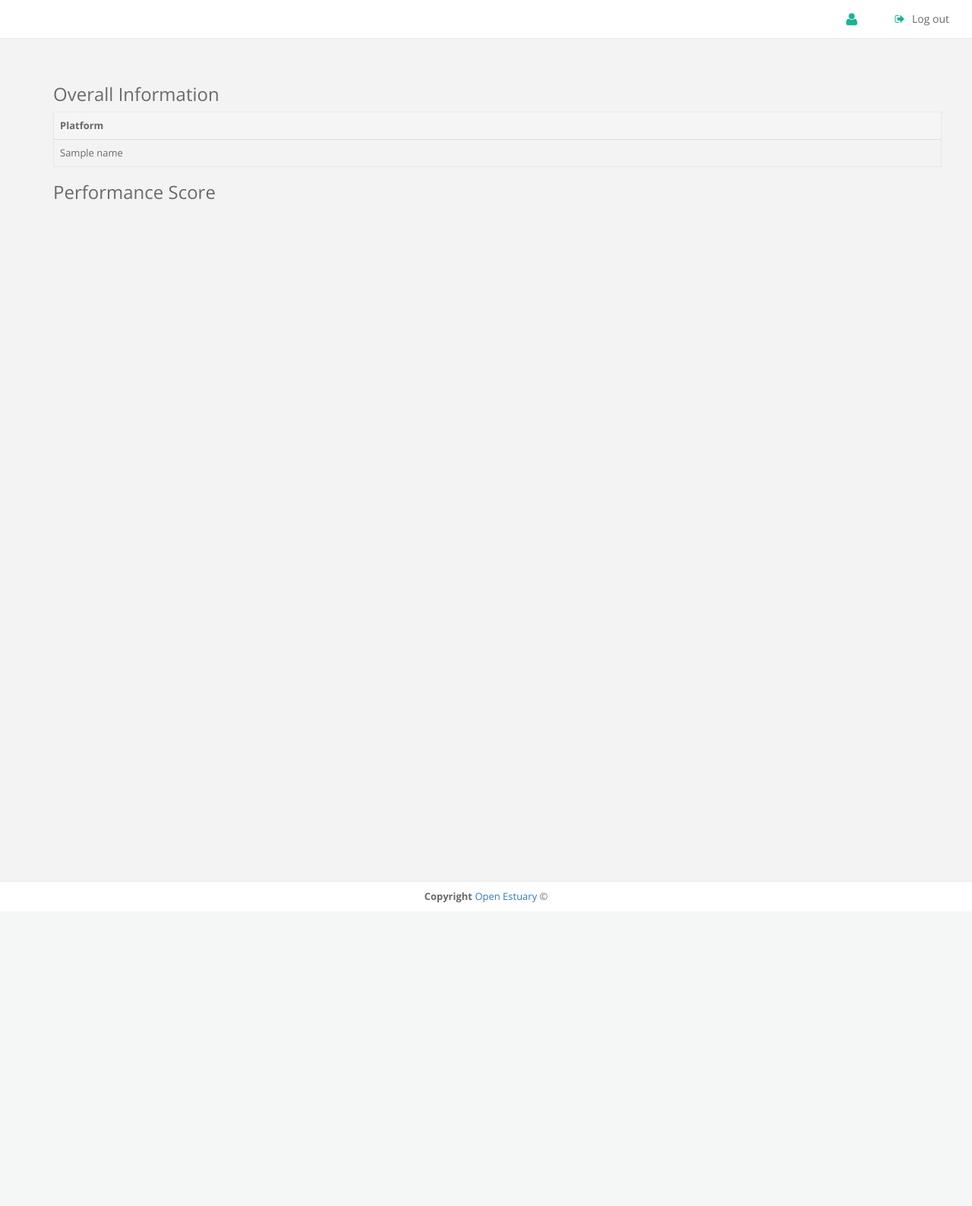
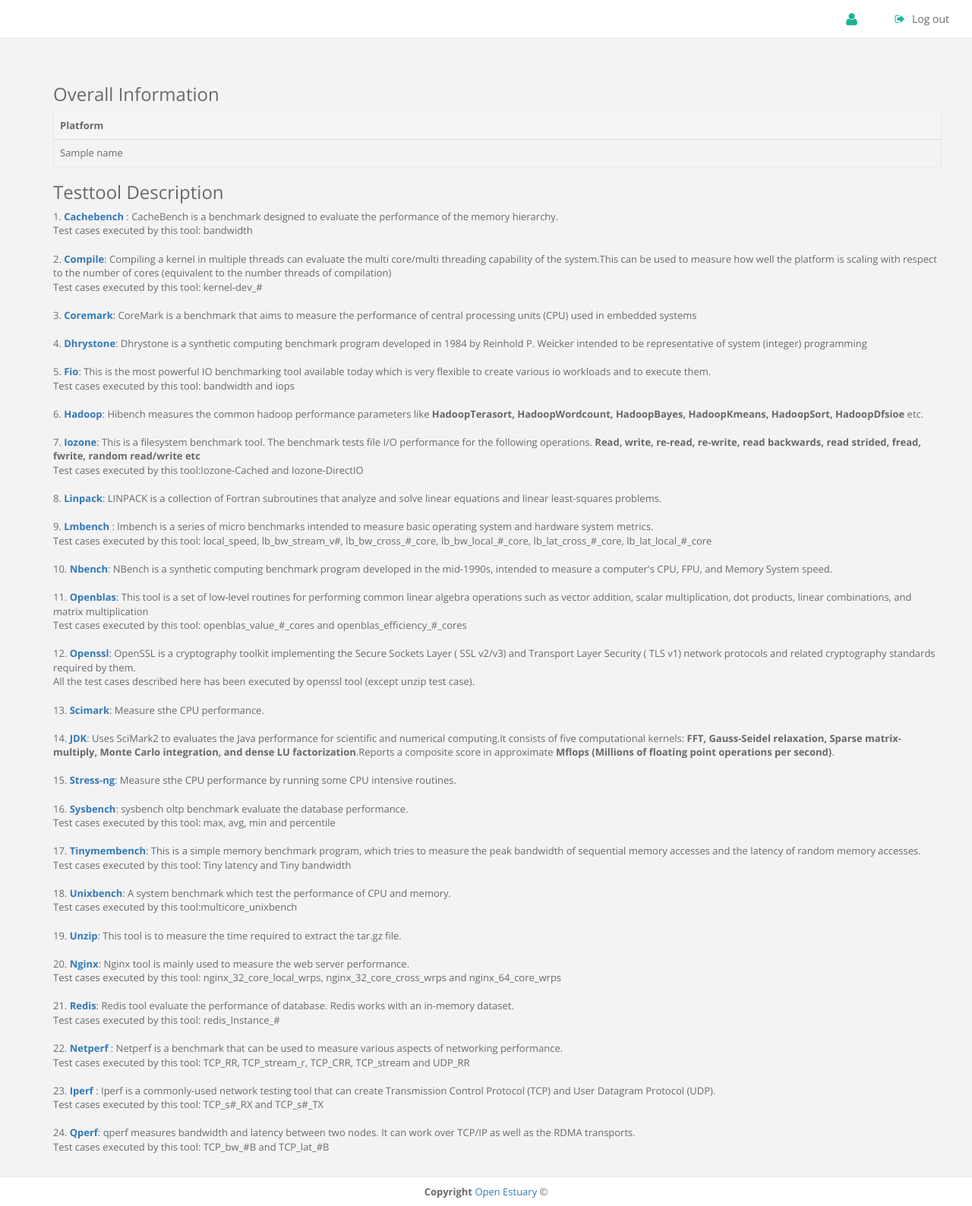
Before and after one commit to TSestuary/NewCaliperweb, a Django app: template task/templates/newresult.html in a window 1280 px wide. Shown: the whole page at 76% size. Before the commit the page ends 1188 px from the top, so only its background shows below. Run offline with Django 3.2, Linux system fonts and the light colour scheme; the template is opened without the code that fills it: most values are stand-ins (such as "Sample title", 1, 10 or a date in 2020); parts of the project's set-up code (start-up, migrations or seed data) failed here and were passed over; some libraries are stand-ins or nearby versions.

Commit message:
add testtool info for each testtask

```diff
--- a/task/templates/newresult.html
+++ b/task/templates/newresult.html
@@ -21,7 +21,75 @@
                 </tr>
             </tbody>
         </table>
-        <h2>Performance Score</h2>
+        <h2>Testtool Description</h2>
+        <p>
+        1. <a href="#"><b>Cachebench</b></a> : CacheBench is a benchmark designed to evaluate the performance of the memory hierarchy.<br>
+        Test cases executed by this tool: bandwidth<br><br>
+
+        2. <a href="#"><b>Compile</b></a>: Compiling a kernel in multiple threads can evaluate the multi core/multi threading capability of the system.This can be used to measure how well the platform is scaling with respect to the number of cores (equivalent to the number threads of compilation) <br>
+         Test cases executed by this tool: kernel-dev_# <br><br>
+
+         3. <a href="#"><b>Coremark</b></a>: CoreMark is a benchmark that aims to measure the performance of central processing units (CPU) used in embedded systems<br><br>
+
+         4. <a href="#"><b>Dhrystone</b></a>: Dhrystone is a synthetic computing benchmark program developed in 1984 by Reinhold P. Weicker intended to be representative of system (integer) programming<br><br>
+
+         5. <a href="#"><b>Fio</b></a>: This is the most powerful IO benchmarking tool available today which is very flexible to create various io workloads and to execute them. <br>
+	Test cases executed by this tool: bandwidth and iops<br><br>
+
+         6. <a href="#"><b>Hadoop</b></a>: Hibench measures the common hadoop performance parameters like <b>HadoopTerasort, HadoopWordcount, HadoopBayes, HadoopKmeans, HadoopSort, HadoopDfsioe</b> etc. <br><br>
+
+         7. <a href="#"><b>Iozone</b></a>: This is a filesystem benchmark tool. The benchmark tests file I/O performance for the following operations. <b> Read, write, re-read, re-write, read backwards, read strided, fread, fwrite, random read/write etc </b> <br>
+	Test cases executed by this tool:Iozone-Cached and Iozone-DirectIO<br><br>
+
+        8. <a href="#"><b>Linpack</b></a>: LINPACK is a collection of Fortran subroutines that analyze and solve linear equations and linear least-squares problems.<br><br>
+
+         9. <a href="#"><b>Lmbench</b></a> : lmbench is a series of micro benchmarks intended to measure basic operating system and hardware system metrics.<br>
+	 Test cases executed by this tool: local_speed, lb_bw_stream_v#, lb_bw_cross_#_core, lb_bw_local_#_core, lb_lat_cross_#_core, lb_lat_local_#_core<br><br>
+
+        10. <a href="#"><b>Nbench</b></a>: NBench is a synthetic computing benchmark program developed in the mid-1990s, intended to measure a computer's CPU, FPU, and Memory System speed.<br><br>
+
+        11. <a href="#"><b>Openblas</b></a>: This tool is a set of low-level routines for performing common linear algebra operations such as vector addition, scalar multiplication, dot products, linear combinations, and matrix multiplication<br>
+	Test cases executed by this tool: openblas_value_#_cores and openblas_efficiency_#_cores <br><br>
+
+        12. <a href="#"><b>Openssl</b></a>: OpenSSL is a cryptography toolkit implementing the Secure Sockets Layer ( SSL v2/v3) and Transport Layer Security ( TLS v1) network protocols and related cryptography standards required by them.<br>
+	All the test cases described here has been executed by openssl tool (except unzip test case). <br><br>
+
+        13. <a href="#"><b>Scimark</b></a>: Measure sthe CPU performance.<br><br>
+
+        14. <a href="#"><b>JDK</b></a>: Uses SciMark2 to evaluates the Java performance for scientific and numerical computing.It consists of five computational kernels: <b>FFT, Gauss-Seidel relaxation, Sparse matrix-multiply, Monte Carlo integration, and dense LU factorization</b>.Reports a composite score in approximate <b>Mflops (Millions of floating point operations per second)</b>.<br><br>
+
+        15. <a href="#"><b>Stress-ng</b></a>: Measure sthe CPU performance by running some CPU intensive routines.<br><br>
+
+        16. <a href="#"><b>Sysbench</b></a>: sysbench oltp benchmark evaluate the database performance.<br>
+         Test cases executed by this tool: max, avg, min and percentile<br><br>
+
+        17. <a href="#"><b>Tinymembench</b></a>: This is a simple memory benchmark program, which tries to measure the peak bandwidth of sequential memory accesses and the latency of random memory accesses.<br>
+        Test cases executed by this tool: Tiny latency and Tiny bandwidth
+        <br><br>
+
+        18. <a href="#"><b>Unixbench</b></a>: A system benchmark which test the performance of CPU and memory.<br>
+	Test cases executed by this tool:multicore_unixbench<br><br>
+
+       19. <a href="#"><b>Unzip</b></a>: This tool is to measure the time required to extract the tar.gz file.<br><br>
+
+        20. <a href="#"><b>Nginx</b></a>: Nginx tool is mainly used to measure the web server performance. <br>
+            Test cases executed by this tool: nginx_32_core_local_wrps, nginx_32_core_cross_wrps and nginx_64_core_wrps<br><br>
+
+        21. <a href="#"><b>Redis</b></a>: Redis tool evaluate the performance of database. Redis works with an in-memory dataset.<br>
+            Test cases executed by this tool: redis_Instance_#<br><br>
+
+        22. <a href="#"><b>Netperf</b></a> : Netperf is a benchmark that can be used to measure various aspects of networking performance. <br>
+	 Test cases executed by this tool: TCP_RR, TCP_stream_r, TCP_CRR, TCP_stream and UDP_RR<br><br>
+
+
+         23. <a href="#"><b>Iperf </b></a>:   Iperf is a commonly-used network testing tool that can create Transmission Control Protocol (TCP) and User Datagram Protocol (UDP). <br>
+	 Test cases executed by this tool: TCP_s#_RX and TCP_s#_TX<br><br>
+
+
+	 24. <a href="#"><b>Qperf</b></a>: qperf measures bandwidth and latency between two nodes. It can work over TCP/IP as well as the RDMA transports.<br>
+	 Test cases executed by this tool: TCP_bw_#B and TCP_lat_#B <br><br>
+
+   </p>
     </div>
 </div>
 {% endblock content%}
```
